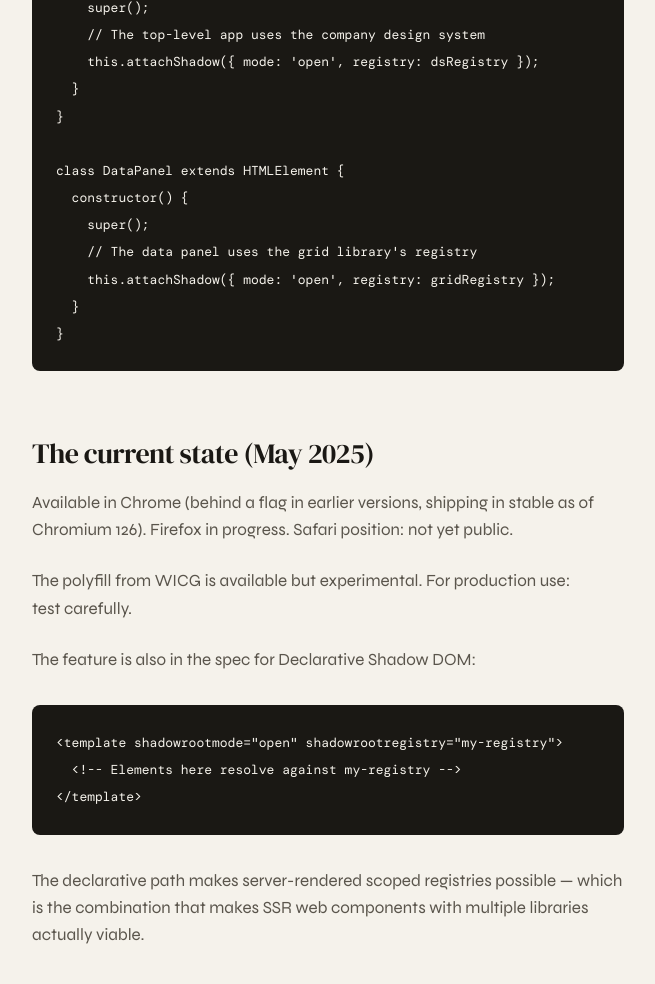
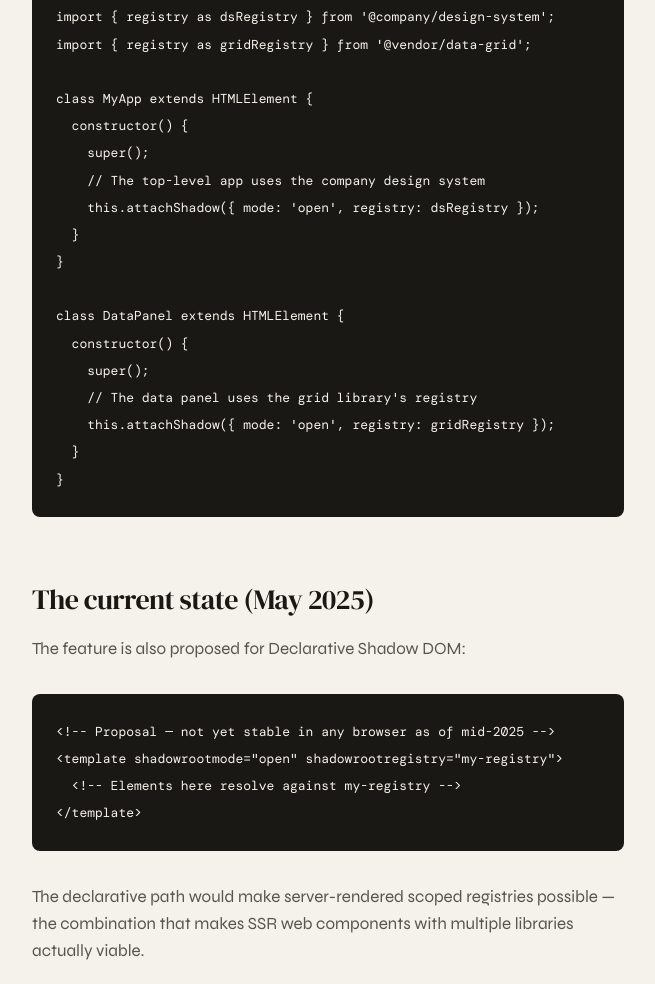
Before and after one commit to mellowrush/betahuman.io, an Astro site: page /notes/scoped-custom-element-registries in a window 1280 px wide. Shown: the part 2569-3553 px from the top of the page, without its empty margins (312-967 px from the left). Built offline with nearby package versions, Linux system fonts and the light colour scheme; Astro itself is replaced by a stand-in of ours; code samples lack their colours.

Commit message:
review(scoped-custom-element-registries): add browser support, flag declarative proposal
- Add browser support callout (Chrome 126+, Firefox/Safari in progress)
- Mark shadowrootregistry declarative attribute as proposal, not yet stable
- Move browser support note to intro

Co-Authored-By: Claude Sonnet 4.6 (1M context) <noreply@anthropic.com>
Claude-Session: https://claude.ai/code/session_01BewJmmxPzaGNp4nAaw3Gdp

````diff
--- a/src/content/notes/scoped-custom-element-registries.md
+++ b/src/content/notes/scoped-custom-element-registries.md
@@ -18,6 +18,8 @@ The global registry is first-come, first-served. `customElements.define('x-butto
 This is the naming war. It's not theoretical. It's why every web component library prefixes its elements with its brand namespace: `mwc-button`, `ui5-button`, `spectrum-button`, `fluent-button`. The prefix is a workaround for the global registry.
 
 Scoped custom element registries, shipping in Chrome and in progress elsewhere, solve this at the spec level.
+
+> **Browser support:** Chrome 126+ (stable, June 2024). Firefox: in progress. Safari: no public position. Check [MDN](https://developer.mozilla.org/en-US/docs/Web/API/CustomElementRegistry) for current status. Use the [WICG polyfill](https://github.com/WICG/scoped-custom-element-registries) for broader coverage, but test carefully in production.
 
 ## The model
 
@@ -81,19 +83,16 @@ class DataPanel extends HTMLElement {
 
 ## The current state (May 2025)
 
-Available in Chrome (behind a flag in earlier versions, shipping in stable as of Chromium 126). Firefox in progress. Safari position: not yet public.
-
-The polyfill from WICG is available but experimental. For production use: test carefully.
-
-The feature is also in the spec for Declarative Shadow DOM:
+The feature is also proposed for Declarative Shadow DOM:
 
 ```html
+<!-- Proposal — not yet stable in any browser as of mid-2025 -->
 <template shadowrootmode="open" shadowrootregistry="my-registry">
   <!-- Elements here resolve against my-registry -->
 </template>
 ```
 
-The declarative path makes server-rendered scoped registries possible — which is the combination that makes SSR web components with multiple libraries actually viable.
+The declarative path would make server-rendered scoped registries possible — the combination that makes SSR web components with multiple libraries actually viable.
 
 ## The honest scope
 
````
